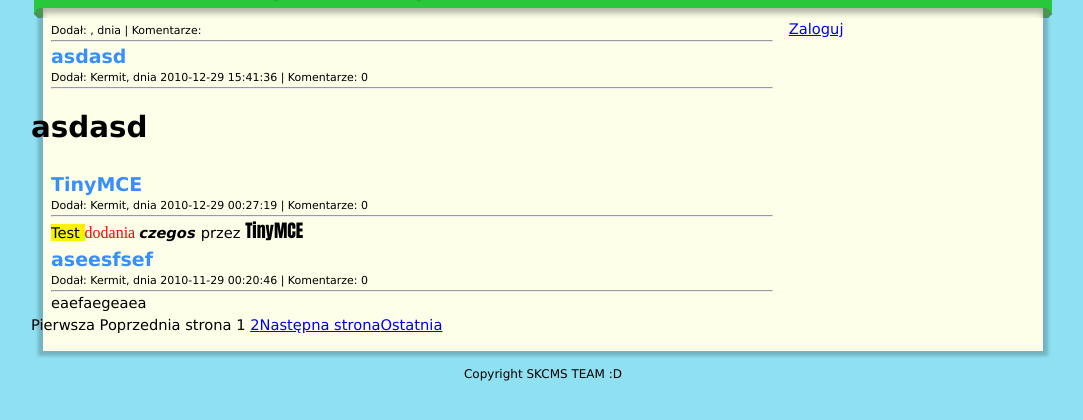
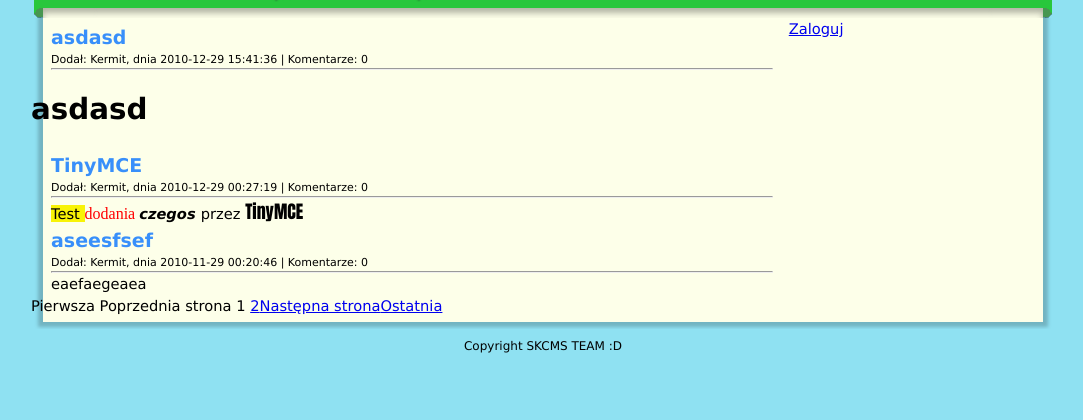
Before and after one commit to arkadiuszneuman/SKCMS, a PHP site: page / in a window 1280 px wide. Shown: the part 156-576 px from the top of the page, without its empty margins (97-1180 px from the left). Run offline with PHP 8.4, Linux system fonts and the light colour scheme; data comes from the database, SQL or seed files in the repository; some libraries are stand-ins or nearby versions.

Commit message:
Template changes.
Signed-off-by: Maciej Płaza <plaza.maciej@gmail.com>

```diff
--- a/templates/fancy/content.tpl
+++ b/templates/fancy/content.tpl
@@ -1,3 +1,4 @@
 <div id="content">
 {cont}
+<div class="clear"></div>
 </div>
--- a/templates/fancy/footer.tpl
+++ b/templates/fancy/footer.tpl
@@ -1,6 +1,3 @@
-	<div class="clear"></div>
-	</div>
-
 	<div id="footer">
 	<p>{content}</p>
 	</div>
--- a/templates/fancy/news.tpl
+++ b/templates/fancy/news.tpl
@@ -1,7 +1,3 @@
 <div id="news">
-	<div class="item">
-		<h3>{title}</h3>
-		<p class="newsInfo">Dodał: {author}, dnia {date}  |  Komentarze: {comments}</p>
-		<hr>
-		<p>{content}</p>
+{content}
 </div>
```
